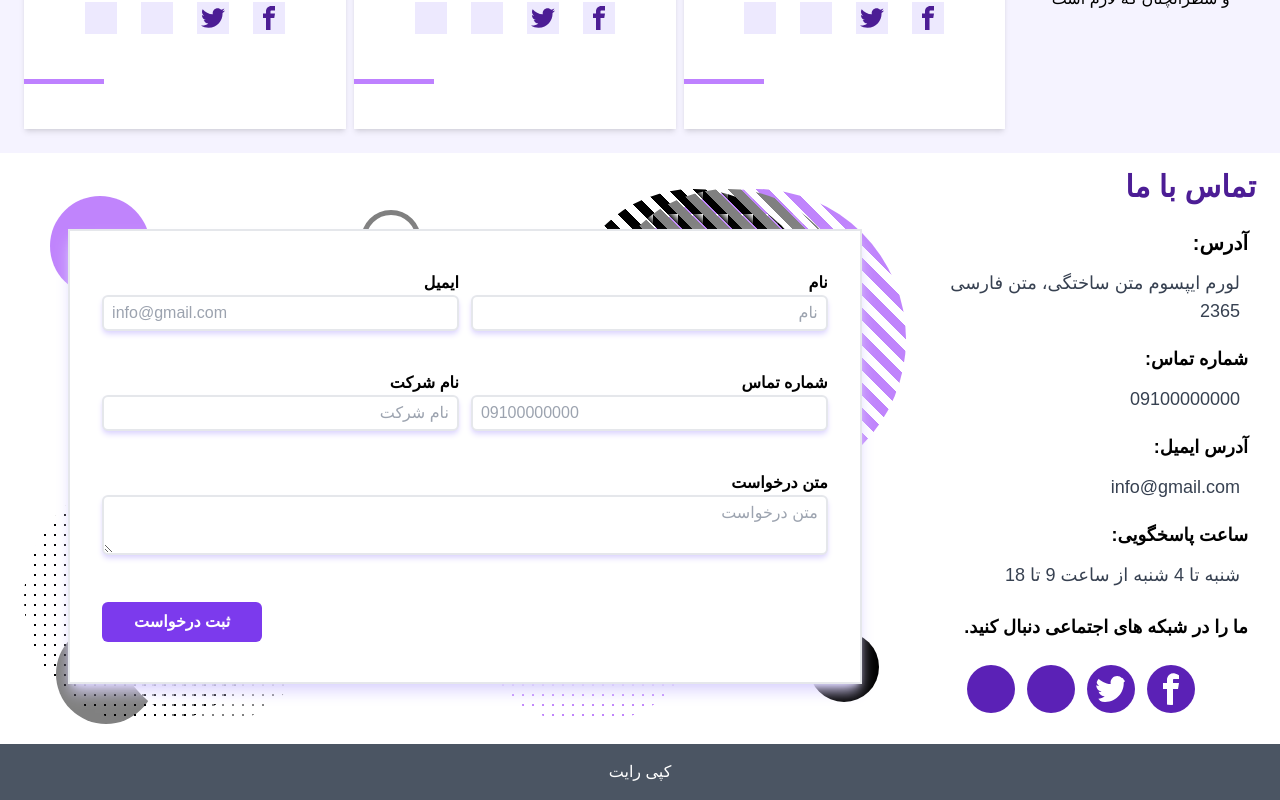
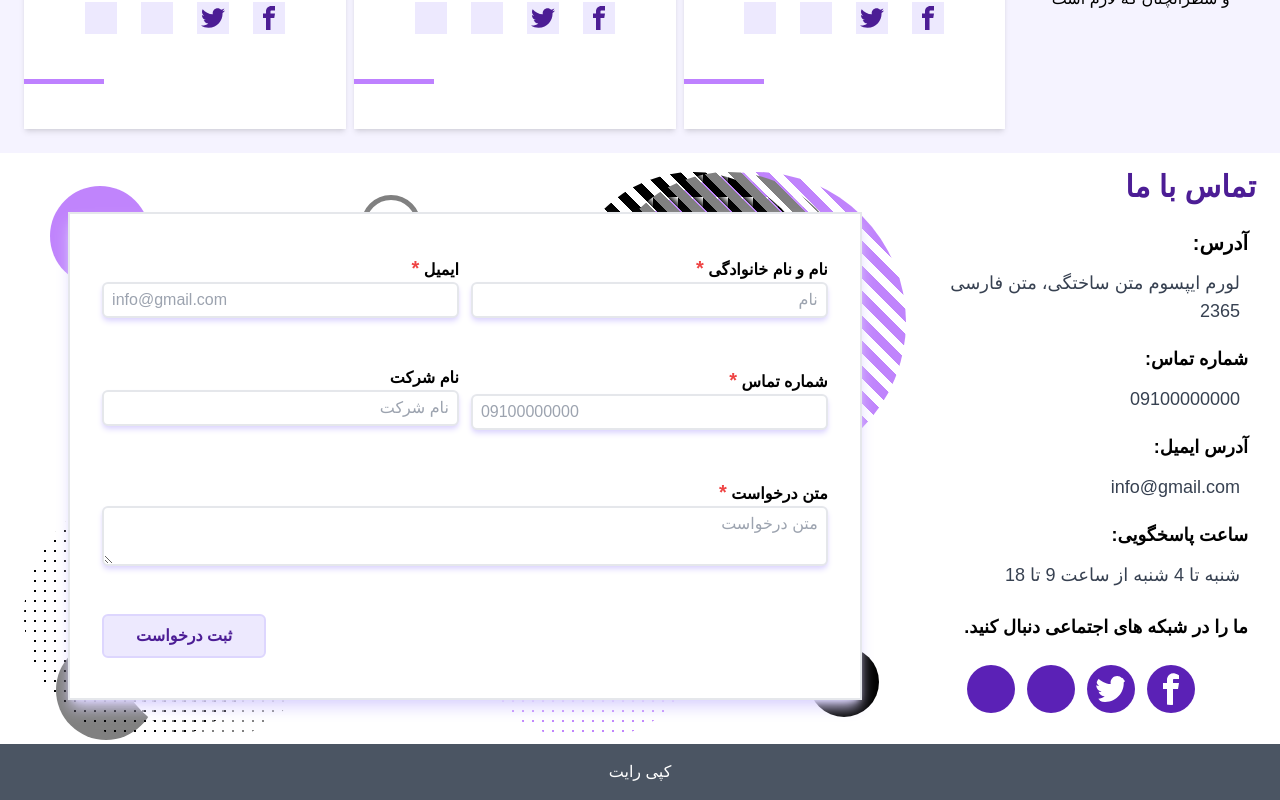
Before and after one commit to setare-saedi/landing-page, a React (Create React App) app: page / in a window 1280 px wide. Shown: the part 4710-5510 px from the top of the page. Built offline with nearby package versions, Linux system fonts and the light colour scheme; some icons are missing; a small style sheet from the web is missing.

Commit message:
Update ContactUs.jsx

```diff
--- a/src/sections/ContactUs/ContactUs.jsx
+++ b/src/sections/ContactUs/ContactUs.jsx
@@ -9,12 +9,12 @@ import Bg from '../../components/Bg/Bg';
 
 import { Formik, Form, Field, ErrorMessage } from 'formik';
 import * as Yup from "yup";
-// import "yup-phone";
+
 function ContactUs() {
 
     const SignupSchema = Yup.object().shape({
         name: Yup.string()
-            .min(5, 'نام نباید کمتر از 5 کاراکتر باشد')
+            .min(3, 'نام نباید کمتر از 5 کاراکتر باشد')
             .max(100, 'نام شما نباید بیشتر از 100 کاراکتر باشد')
             .required('نام خود را وارد کنید.'),
         email: Yup.string()
@@ -24,7 +24,11 @@ function ContactUs() {
             .min(11, 'شماره ی وارد شده صحیح نیست')
             .max(11, 'شماره ی وارد شده صحیح نیست')
             .required('لطفا شماره تماس را وارد نمایید')
-        // .matches(/^[0]{1}+[0-9]{10}$/i, 'شماره صحیح نیست')
+            .matches(/^([0]{1})[0-9]{10}$/, 'شماره صحیح نیست'),
+        msg: Yup.string()
+            .min(10, 'متن درخواست کوتاه است')
+            .max(500, 'متن درخواست خیلی طولانی است')
+            .required('متن درخواست را واردنمایید.')
     });
 
     return (
@@ -75,9 +79,6 @@ function ContactUs() {
                     <Bg />
                 </p>
                 <div className='  border-2 shadow-lg shadow-violet-200  my-10 px-8 py-10 bg-white lg:w-[90%] mx-auto '>
-
-
-
                     <div>
                         <Formik
                             initialValues={{
@@ -88,7 +89,9 @@ function ContactUs() {
                                 msg: ''
                             }}
                             validationSchema={SignupSchema}
+
                             onSubmit={(e) => {
+
                                 if (e.companyName === '') {
                                     e.companyName = '-'
                                 }
@@ -115,41 +118,61 @@ function ContactUs() {
                                     <div className=' space-y-10 '>
                                         <div className=' flex flex-col max-md:space-y-10 md:flex-row md:gap-3 '>
                                             <div className='flex flex-col w-full'>
-                                                <label className='text-md font-bold max-sm:text-base' >نام</label>
-                                                <Field name="name" type="text" placeholder={'نام'} className='caret-violet-500 focus:outline-violet-500 border-2 rounded-md shadow-md shadow-violet-200 px-2 py-1 ' />
+                                                <label className='text-md font-bold max-sm:text-base ' >نام و نام خانوادگی <span className=' text-red-500 font-bold text-xl'>*</span></label>
+                                                <Field name="name" type="text" placeholder={'نام'} className={ ` mb-2 px-2 py-1 rounded-md shadow-md border-2
+                                                ${!touched.name ? 'caret-violet-500 focus:outline-violet-500 shadow-violet-200 '
+                                                    : (errors.name && touched.name) ? 'caret-red-500 focus:outline-red-500 border-red-500 shadow-red-200'
+                                                        : ' caret-green-500 focus:outline-green-500 border-green-500 shadow-green-200'} `} />
                                                 {errors.name && touched.name ? (
-                                                    <ErrorMessage component="div" name="name" />
+                                                    <ErrorMessage component="div" name="name" className=' text-red-700 pr-3 text-base '/>
                                                 ) : null}
                                             </div>
 
                                             <div className='flex flex-col w-full'>
-                                                <label className='text-md font-bold max-sm:text-base'>ایمیل</label>
-                                                <Field name="email" type="text" placeholder={'info@gmail.com'} className='caret-violet-500 focus:outline-violet-500 border-2 rounded-md shadow-md shadow-violet-200 px-2 py-1 text-left' />
+                                                <label className='text-md font-bold max-sm:text-base'>ایمیل <span className=' text-red-500 font-bold text-xl'>*</span></label>
+                                                <Field dir='ltr' name="email" type="text" placeholder={'info@gmail.com'} className={`mb-2 rounded-md shadow-md px-2 py-1 border-2
+                                                ${!touched.email ? 'caret-violet-500 focus:outline-violet-500 shadow-md shadow-violet-200'
+                                                    : (errors.email && touched.email) ? 'caret-red-500 focus:outline-red-500 border-red-500 shadow-red-200'
+                                                        : 'caret-green-500 focus:outline-green-500 border-green-500 shadow-green-200'} `} />
                                                 {errors.email && touched.email ? (
-                                                    <ErrorMessage component="div" name="email" />
+                                                    <ErrorMessage component="div" name="email" className=' text-red-700 pr-3 text-base '/>
                                                 ) : null}
 
                                             </div>
                                         </div>
                                         <div className=' flex flex-col max-md:space-y-10 md:flex-row md:gap-3 '>
-                                            <div className='flex flex-col w-full'>
-                                                <label className='text-md font-bold max-sm:text-base' >شماره تماس</label>
-                                                <Field name="phoneNum" type="text" placeholder={'09100000000'} className='caret-violet-500 focus:outline-violet-500 border-2 rounded-md shadow-md shadow-violet-200 px-2 py-1 text-left' />
+                                            <div className='flex flex-col w-full ' >
+                                                <label className='text-md font-bold max-sm:text-base '  >شماره تماس <span className=' text-red-500 font-bold text-xl'>*</span></label>
+                                                <Field dir='ltr'  name="phoneNum" type="text" placeholder={'09100000000'} className={`mb-2 rounded-md shadow-md px-2 py-1 border-2
+                                                ${!touched.phoneNum ? 'caret-violet-500 focus:outline-violet-500 shadow-violet-200'
+                                                    : (errors.phoneNum && touched.phoneNum) ? 'caret-red-500 focus:outline-red-500 border-red-500 shadow-red-200'
+                                                        : ' caret-green-500 focus:outline-green-500 border-green-500 shadow-green-200 '} `} />
                                                 {errors.phoneNum && touched.phoneNum ? (
-                                                    <ErrorMessage component="div" name="phoneNum" />
+                                                    <ErrorMessage component="div" name="phoneNum" className=' text-red-700 pr-3 text-base '/>
                                                 ) : null}
                                             </div>
                                             <div className='flex flex-col w-full'>
                                                 <label className='text-md font-bold max-sm:text-base'>نام شرکت</label>
-                                                <Field name="companyName" type="text" placeholder={'نام شرکت'} className='caret-violet-500 focus:outline-violet-500 border-2 rounded-md shadow-md shadow-violet-200 px-2 py-1 ' />
+                                                <Field name="companyName" type="text" placeholder={'نام شرکت'} className={`caret-violet-500 focus:outline-violet-500 border-2 rounded-md shadow-md shadow-violet-200 px-2 py-1 `} />
                                             </div>
                                         </div>
-                                        <div className=''>
-                                            <label className='text-md font-bold max-sm:text-base'>متن درخواست</label>
-                                            <Field as='textarea' type='text' name="msg" placeholder={'متن درخواست'} className=' text-right w-full caret-violet-500 focus:outline-violet-500 border-2 rounded-md shadow-md shadow-violet-200 px-2 py-1 ' />
+                                        <div className=' flex flex-col'>
+                                            <label className='text-md font-bold max-sm:text-base '>متن درخواست <span className=' text-red-500 font-bold text-xl'>*</span></label>
+                                            <Field as='textarea' type='text' name="msg" placeholder={'متن درخواست'} className={`mb-2 px-2 py-1 w-full border-2 rounded-md shadow-md
+                                            ${!touched.msg ? 'caret-violet-500 focus:outline-violet-500 shadow-violet-200 '
+                                                    : (errors.msg && touched.msg) ? 'caret-red-500 focus:outline-red-500 border-red-500 shadow-red-200'
+                                                        : ' caret-green-500 focus:outline-green-500 border-green-500 shadow-green-200'} `} />
+                                                        {errors.msg && touched.msg ? (
+                                                    <ErrorMessage component="div" name="msg" className=' text-red-700 pr-3 text-base '/>
+                                                ) : null}
                                         </div>
                                         <div className=' text-left  mt-3'>
-                                            <button type="submit" className=' bg-violet-600 text-white px-8 py-2 rounded-md font-bold hover:bg-violet-800 '>ثبت درخواست</button>
+                                            {
+                                                errors.name || errors.email || errors.phoneNum || errors.msg || !touched.name ?
+                                                <button type="submit" disabled className=' bg-violet-100 text-violet-900 border-2 border-violet-200 px-8 py-2 rounded-md font-bold hover:bg-violet-100 '>ثبت درخواست</button>
+                                                : <button type="submit"  className=' bg-violet-600 text-white px-8 py-2 rounded-md font-bold hover:bg-violet-800 '>ثبت درخواست</button>
+
+                                            }
                                         </div>
                                     </div>
                                 </Form>
@@ -157,44 +180,6 @@ function ContactUs() {
                         </Formik>
                     </div>
 
-
-                    {/* <form >
-                        <div className=' text-center mb-10 px-6'>
-                            <h2 className=' font-bold text-xl mb-4 text-violet-800 max-sm:text-lg'> فرم درخواست همکاری </h2>
-                            <p className='max-sm:text-justify max-sm:text-base text-md text-gray-600'>لورم ایپسوم متن ساختگی با تولید سادگی نامفهوم از صنعت چاپ و با استفاده از طراحان گرافیک است</p>
-                        </div>
-                        <div className=' space-y-10 '>
-                            <div className=' flex flex-col max-md:space-y-10 md:flex-row md:gap-3 '>
-                                <div className='flex flex-col w-full'>
-                                    <label className='text-md font-bold max-sm:text-base'>نام :</label>
-                                    <input type='text' className=' caret-violet-500 focus:outline-violet-500 border-2 rounded-md shadow-md shadow-violet-200 px-2 py-1' placeholder='نام ' />
-                                </div>
-                                <div className='flex flex-col w-full'>
-                                    <label className='text-md font-bold max-sm:text-base'>ایمیل:</label>
-                                    <input type='email' className='caret-violet-500 focus:outline-violet-500 border-2 rounded-md shadow-md shadow-violet-200 px-2 py-1 text-left' placeholder='email' />
-                                </div>
-                            </div>
-                            <div className=' flex flex-col max-md:space-y-10 md:flex-row gap-3'>
-                                <div className='flex flex-col w-full'>
-                                    <label className='text-md font-bold max-sm:text-base'>نام شرکت :</label>
-                                    <input type='text' className='caret-violet-500 focus:outline-violet-500 border-2 rounded-md shadow-md shadow-violet-200 px-2 py-1' placeholder='نام شرکت' />
-                                </div>
-                                <div className='flex flex-col w-full max-sm:text-base'>
-                                    <label className='text-md font-bold'>شماره تماس :</label>
-                                    <input type='text' className='caret-violet-500 focus:outline-violet-500 border-2 rounded-md shadow-md shadow-violet-200 px-2 py-1' placeholder='شماره تماس ' />
-                                </div>
-                            </div>
-                            <div>
-                                <div className=' flex flex-col'>
-                                    <label className='text-md font-bold max-sm:text-base'>متن درخواست:</label>
-                                    <textarea className='caret-violet-500 focus:outline-violet-500 w-full border-2 shadow-md shadow-violet-200 rounded-md px-2 py-2' rows={4} placeholder='پیام'></textarea>
-                                </div>
-                            </div>
-                        </div>
-                        <div className=' text-left  mt-3'>
-                            <button className=' bg-violet-600 text-white px-8 py-2 rounded-md font-bold hover:bg-violet-800 ' > ثبت درخواست </button>
-                        </div>
-                    </form> */}
                 </div>
             </div>
         </div>
```
